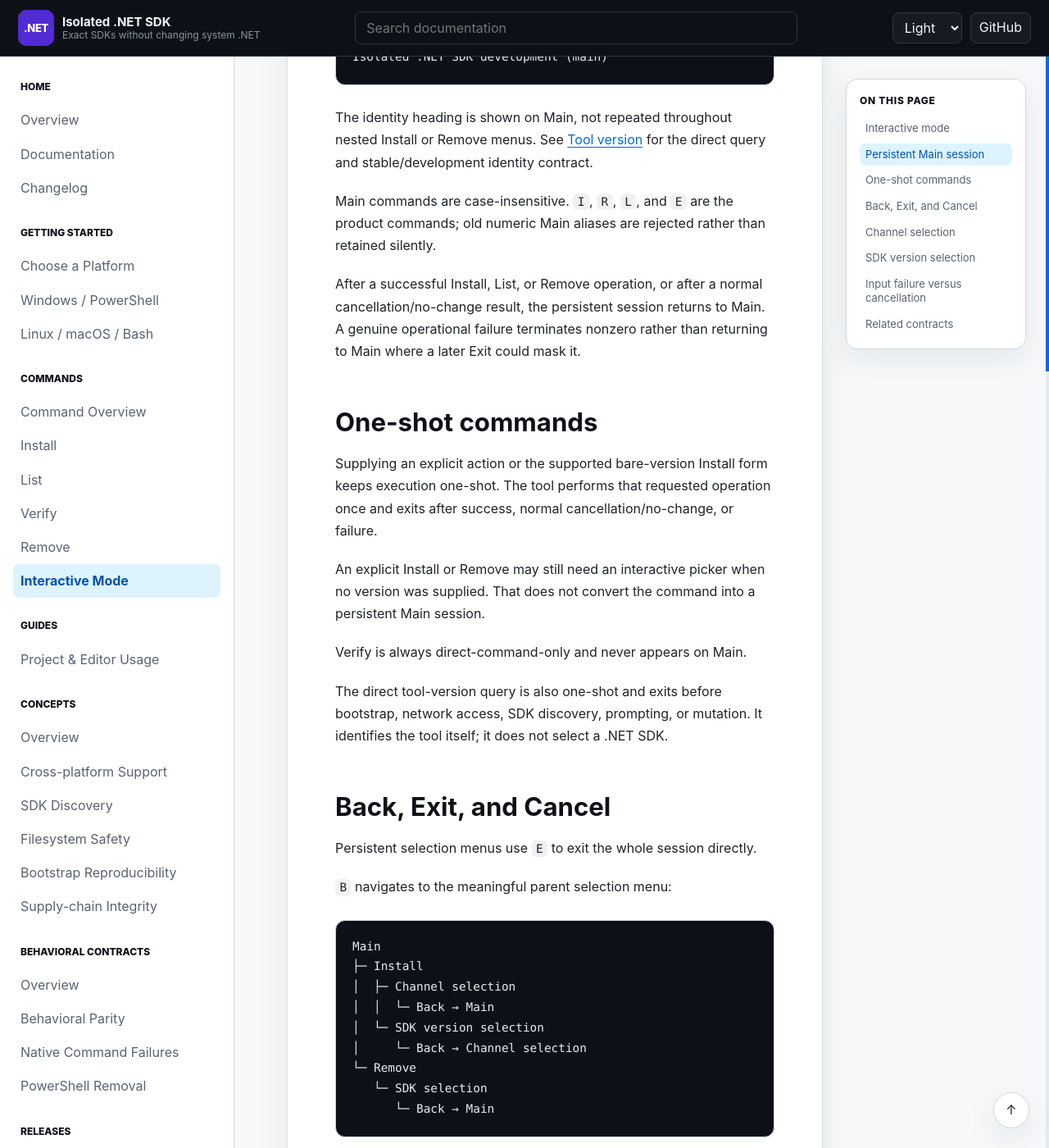
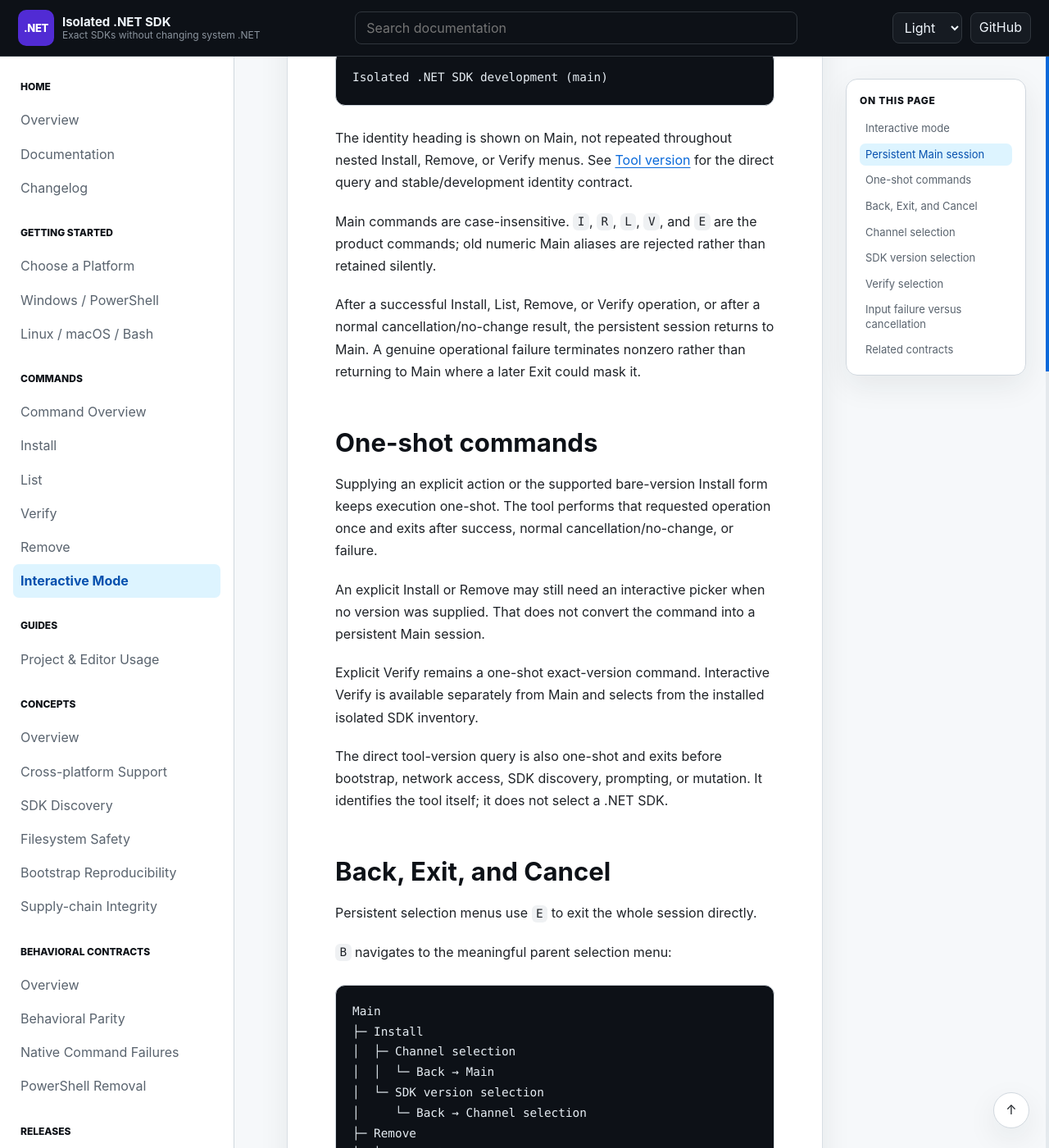
Before and after one commit to infoconex/isolated-dotnet-sdk, a Jekyll site: the page built from docs/commands/interactive.md, in a window 1280 px wide and 1400 px high, scrolled down 992 px. Shown: the whole window at 82% size. Built offline with Jekyll 4.4.1, drawn with Linux system fonts in a browser that asks for light colours; our own code applies the rules of GitHub Pages for plain Markdown files; some of the changed text lies outside the part shown.

Commit message:
docs: document interactive Verify
Refs #115

````diff
--- a/docs/commands/interactive.md
+++ b/docs/commands/interactive.md
@@ -16,6 +16,7 @@
   I. Install an SDK
   R. Remove an isolated SDK
   L. List installed SDKs
+  V. Verify an isolated SDK
 
   E. Exit
 
@@ -28,11 +29,11 @@
 Isolated .NET SDK development (main)
 ```
 
-The identity heading is shown on Main, not repeated throughout nested Install or Remove menus. See [Tool version](tool-version.md) for the direct query and stable/development identity contract.
+The identity heading is shown on Main, not repeated throughout nested Install, Remove, or Verify menus. See [Tool version](tool-version.md) for the direct query and stable/development identity contract.
 
-Main commands are case-insensitive. `I`, `R`, `L`, and `E` are the product commands; old numeric Main aliases are rejected rather than retained silently.
+Main commands are case-insensitive. `I`, `R`, `L`, `V`, and `E` are the product commands; old numeric Main aliases are rejected rather than retained silently.
 
-After a successful Install, List, or Remove operation, or after a normal cancellation/no-change result, the persistent session returns to Main. A genuine operational failure terminates nonzero rather than returning to Main where a later Exit could mask it.
+After a successful Install, List, Remove, or Verify operation, or after a normal cancellation/no-change result, the persistent session returns to Main. A genuine operational failure terminates nonzero rather than returning to Main where a later Exit could mask it.
 
 ## One-shot commands
 
@@ -40,7 +41,7 @@
 
 An explicit Install or Remove may still need an interactive picker when no version was supplied. That does not convert the command into a persistent Main session.
 
-Verify is always direct-command-only and never appears on Main.
+Explicit Verify remains a one-shot exact-version command. Interactive Verify is available separately from Main and selects from the installed isolated SDK inventory.
 
 The direct tool-version query is also one-shot and exits before bootstrap, network access, SDK discovery, prompting, or mutation. It identifies the tool itself; it does not select a .NET SDK.
 
@@ -57,7 +58,10 @@
 │  │  └─ Back → Main
 │  └─ SDK version selection
 │     └─ Back → Channel selection
-└─ Remove
+├─ Remove
+│  └─ SDK selection
+│     └─ Back → Main
+└─ Verify
    └─ SDK selection
       └─ Back → Main
 ```
@@ -83,9 +87,15 @@
 - Back remains available from compact and expanded views; and
 - manual exact-version entry remains available.
 
-SDK choices may be marked `latest`, `isolated`, and/or `system` to describe current metadata and ownership state.
+Install choices may be marked `latest`, `isolated`, and/or `system` to describe current metadata and ownership state.
 
-The picker does not depend on fixed numeric positions for a particular SDK version.
+The Install picker does not depend on fixed numeric positions for a particular SDK version.
+
+## Verify selection
+
+Interactive Verify lists only recognized isolated SDKs under the isolated SDK root. System SDKs are never offered as Verify targets. Selecting an SDK runs the same read-only health check used by explicit Verify; there is no separate interactive verification implementation.
+
+A healthy result returns to Main. `B` returns to Main without running verification, and `E` exits the session. If no isolated SDKs are installed, the tool reports that state and returns to Main. If the selected SDK is unhealthy or becomes invalid before verification completes, the operational failure terminates the session nonzero.
 
 ## Input failure versus cancellation
 
@@ -98,5 +108,6 @@
 - [Tool version](tool-version.md)
 - [Install](install.md)
 - [Remove](remove.md)
+- [Verify](verify.md)
 - [SDK discovery and release metadata](../concepts/sdk-discovery.md)
 - [PowerShell and Bash behavioral parity](../contracts/behavioral-parity.md)
````
Also changed, not shown: other parts of docs/commands/interactive.md (+1 -1 lines).
